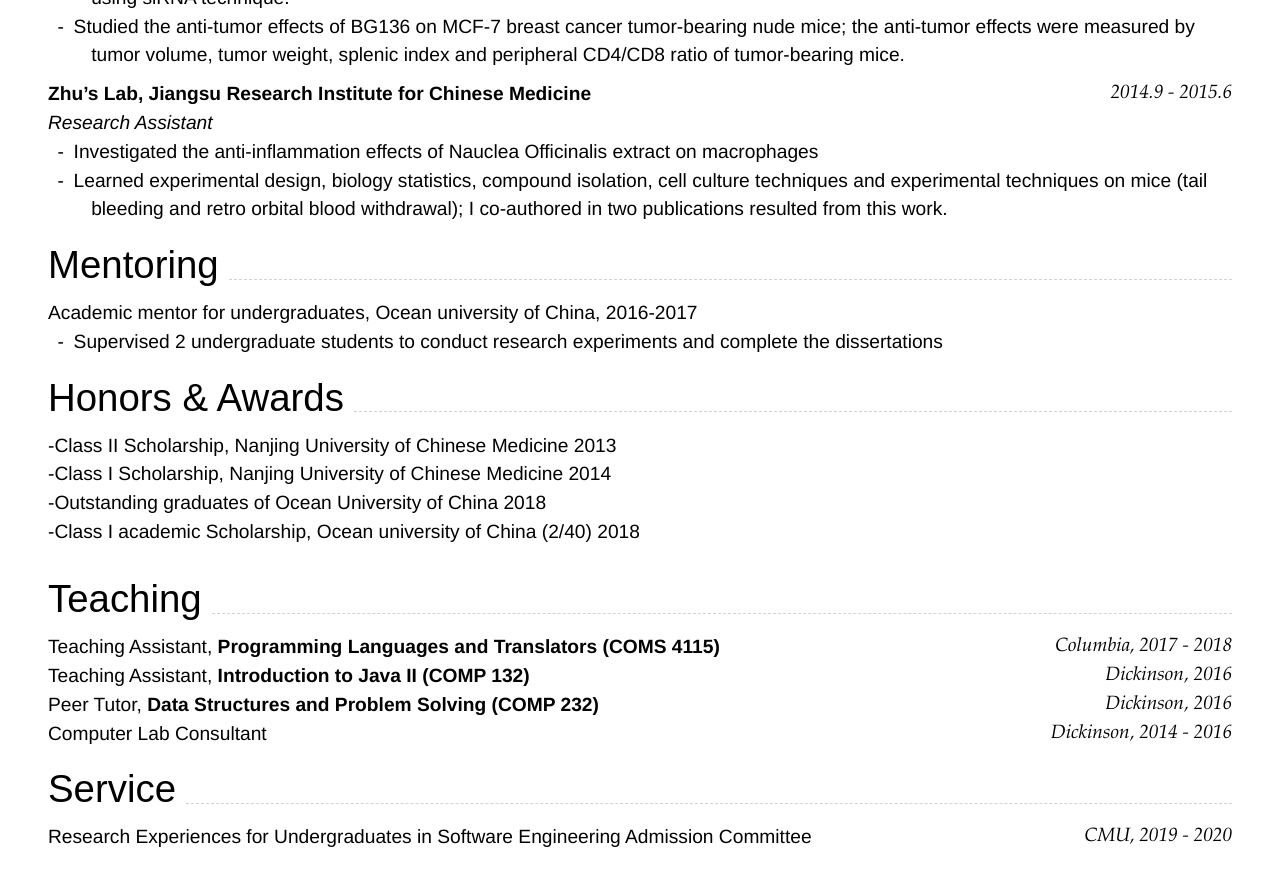
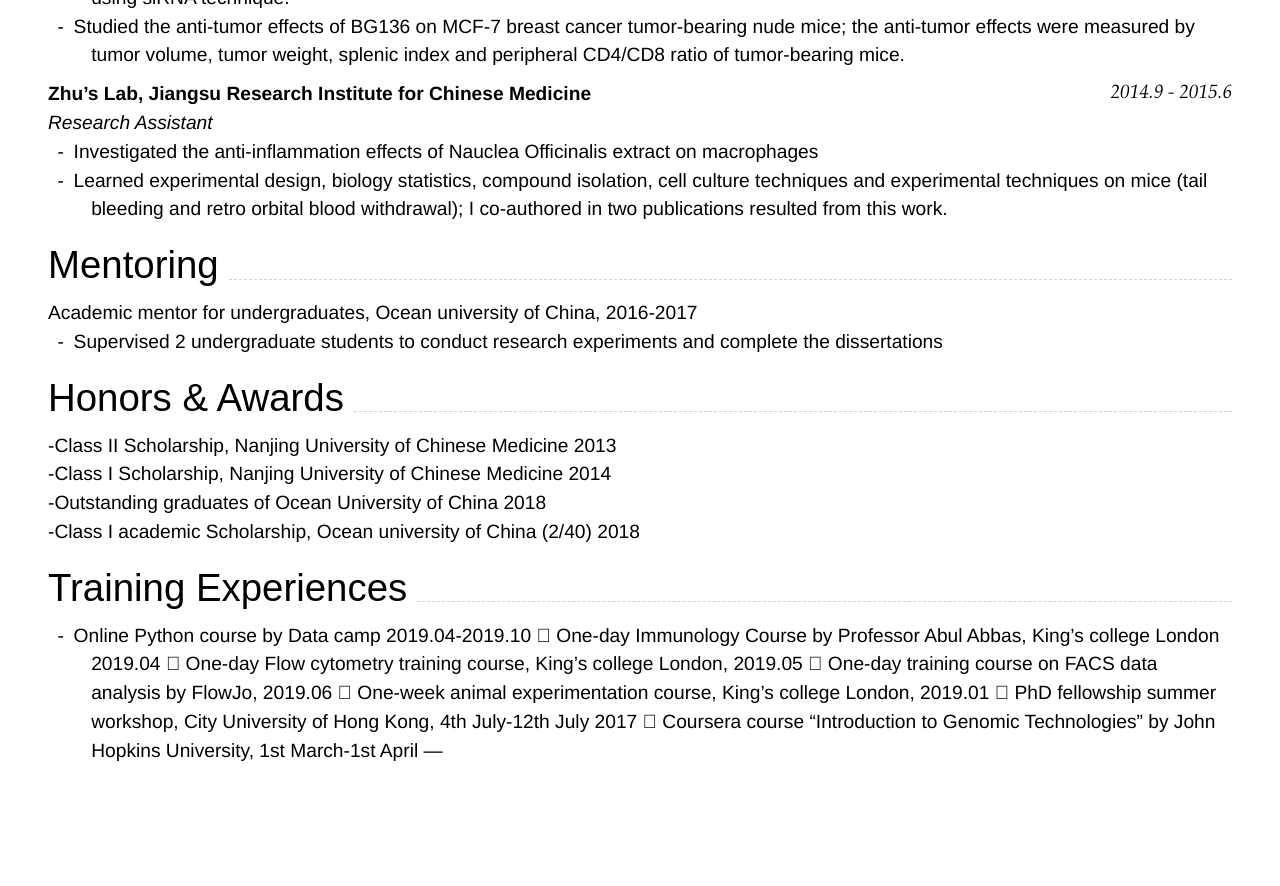
Before and after one commit to yiyiyi1992/Resume, a Jekyll site: the page built from index.md, in a window 1280 px wide and 900 px high, scrolled down 1764 px. Shown: the top 886 px of the window. Built offline with Jekyll 4.4.1, drawn with Linux system fonts in a browser that asks for light colours; nearby versions of some CDN libraries; after the commit the page ends 2578 px from its top, so only the background shows below that.

Commit message:
Update index.md

```diff
--- a/index.md
+++ b/index.md
@@ -108,19 +108,20 @@ _Research Assistant_<br>
 -Class I academic Scholarship, Ocean university of China (2/40) 2018 <br>
 
 
+## Training Experiences
+-	Online Python course by Data camp 2019.04-2019.10
+	One-day Immunology Course by Professor Abul Abbas, King’s college London 2019.04
+	One-day Flow cytometry training course, King’s college London, 2019.05
+	One-day training course on FACS data analysis by FlowJo, 2019.06
+	One-week animal experimentation course, King’s college London, 2019.01
+	PhD fellowship summer workshop, City University of Hong Kong, 4th July-12th July 2017
+	Coursera course “Introduction to Genomic Technologies” by John Hopkins University, 1st March-1st April
 ---
 
-## Teaching
-
-Teaching Assistant, **Programming Languages and Translators (COMS 4115)** `Columbia, 2017 - 2018` <br>
-Teaching Assistant, **Introduction to Java II (COMP 132)** `Dickinson, 2016` <br>
-Peer Tutor, **Data Structures and Problem Solving (COMP 232)** `Dickinson, 2016` <br>
-Computer Lab Consultant `Dickinson, 2014 - 2016` <br>
 
 
-## Service
 
-Research Experiences for Undergraduates in Software Engineering Admission Committee `CMU, 2019 - 2020`
+
 
 <!-- ### Footer
 
```
